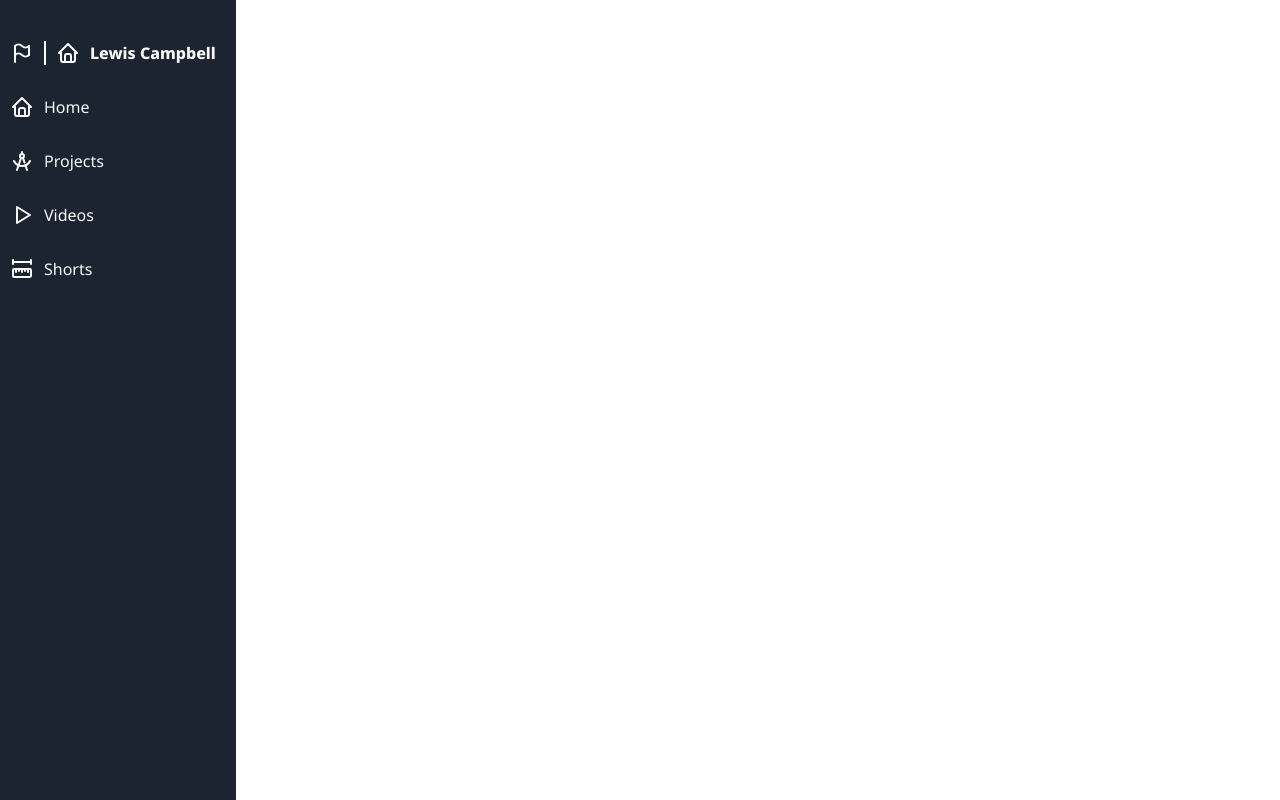
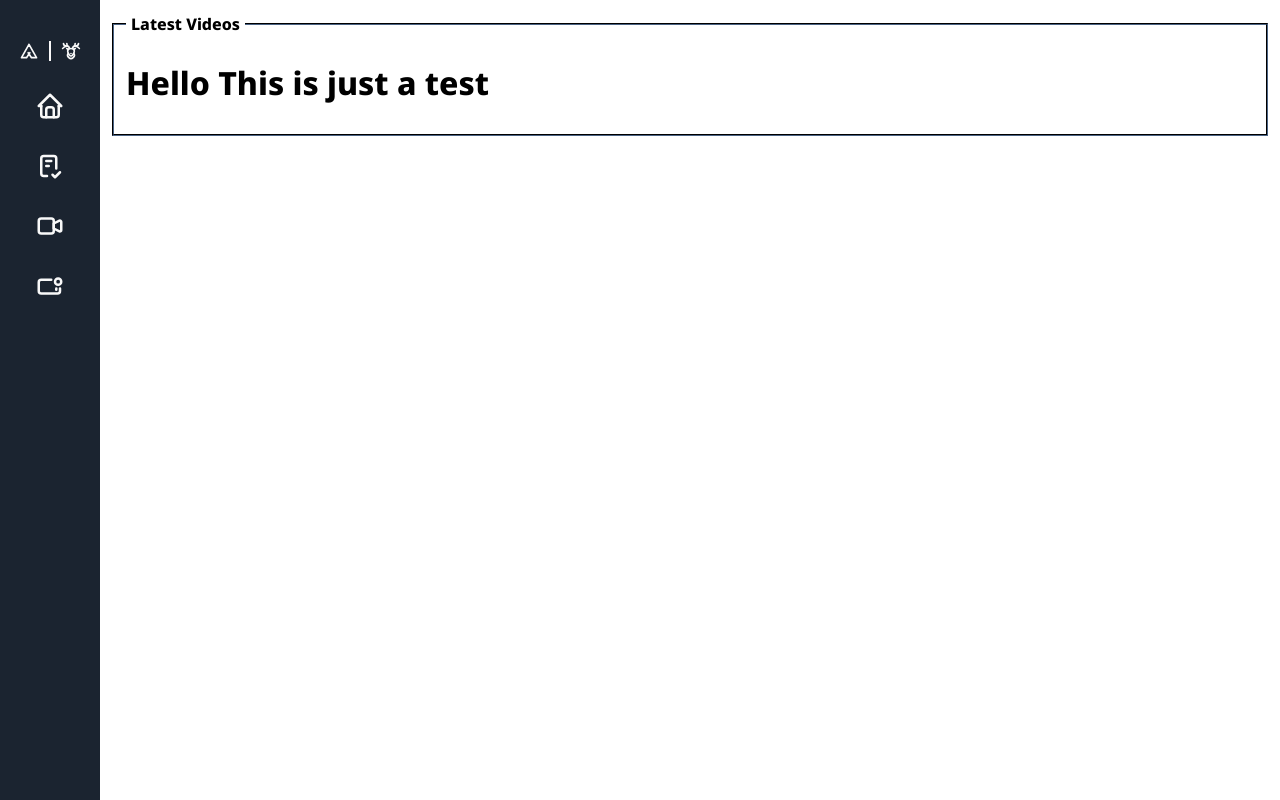
Before and after one commit to Camprowe/lewismcampbell-frontend-design, a plain HTML site: page index.html in a window 1280 px wide. Drawn offline with Linux system fonts and the light colour scheme.

Commit message:
Sidebar and Main Body done.

```diff
--- a/index.html
+++ b/index.html
@@ -37,21 +37,26 @@
             <nav>
                 <ul>
                     <li>
-                        <a>
-                            <svg xmlns="http://www.w3.org/2000/svg" class="icon icon-tabler icon-tabler-flag" width="24" height="24" viewBox="0 0 24 24" stroke-width="2" stroke="currentColor" fill="none" stroke-linecap="round" stroke-linejoin="round">
+                        <a class="brand" >
+                            <svg xmlns="http://www.w3.org/2000/svg" class="icon icon-tabler icon-tabler-tent" width="24" height="24" viewBox="0 0 24 24" stroke-width="2" stroke="currentColor" fill="none" stroke-linecap="round" stroke-linejoin="round">
                                 <path stroke="none" d="M0 0h24v24H0z" fill="none"></path>
-                                <line x1="5" y1="5" x2="5" y2="21"></line>
-                                <line x1="19" y1="5" x2="19" y2="14"></line>
-                                <path d="M5 5a5 5 0 0 1 7 0a5 5 0 0 0 7 0"></path>
-                                <path d="M5 14a5 5 0 0 1 7 0a5 5 0 0 0 7 0"></path>
+                                <path d="M11 14l4 6h6l-9 -16l-9 16h6l4 -6"></path>
                              </svg>
-                             <svg class="split-white" xmlns="http://www.w3.org/2000/svg" class="icon icon-tabler icon-tabler-home" width="24" height="24" viewBox="0 0 24 24" stroke-width="2" stroke="currentColor" fill="none" stroke-linecap="round" stroke-linejoin="round">
+                             <svg class="split-white" xmlns="http://www.w3.org/2000/svg" class="icon icon-tabler icon-tabler-deer" width="24" height="24" viewBox="0 0 24 24" stroke-width="2" stroke="currentColor" fill="none" stroke-linecap="round" stroke-linejoin="round">
                                 <path stroke="none" d="M0 0h24v24H0z" fill="none"></path>
-                                <polyline points="5 12 3 12 12 3 21 12 19 12"></polyline>
-                                <path d="M5 12v7a2 2 0 0 0 2 2h10a2 2 0 0 0 2 -2v-7"></path>
-                                <path d="M9 21v-6a2 2 0 0 1 2 -2h2a2 2 0 0 1 2 2v6"></path>
+                                <path d="M3 3c0 2 1 3 4 3c2 0 3 1 3 3"></path>
+                                <path d="M21 3c0 2 -1 3 -4 3c-2 0 -3 .333 -3 3"></path>
+                                <path d="M12 18c-1 0 -4 -3 -4 -6c0 -2 1.333 -3 4 -3s4 1 4 3c0 3 -3 6 -4 6"></path>
+                                <path d="M15.185 14.889l.095 -.18a4 4 0 1 1 -6.56 0"></path>
+                                <path d="M17 3c0 1.333 -.333 2.333 -1 3"></path>
+                                <path d="M7 3c0 1.333 .333 2.333 1 3"></path>
+                                <path d="M7 6c-2.667 .667 -4.333 1.667 -5 3"></path>
+                                <path d="M17 6c2.667 .667 4.333 1.667 5 3"></path>
+                                <path d="M8.5 10l-1.5 -1"></path>
+                                <path d="M15.5 10l1.5 -1"></path>
+                                <path d="M12 15h.01"></path>
                              </svg>
-                            <span class="brand">Lewis Campbell</span>
+                            <!-- <span class="brand">Lewis Campbell</span> -->
                         </a>
                     </li>
                     <li>
@@ -62,45 +67,40 @@
                                 <path d="M5 12v7a2 2 0 0 0 2 2h10a2 2 0 0 0 2 -2v-7"></path>
                                 <path d="M9 21v-6a2 2 0 0 1 2 -2h2a2 2 0 0 1 2 2v6"></path>
                              </svg>
-                            <span>Home</span>
+                            <!-- <span>Home</span> -->
                         </a>
                     </li>
                     <li>
                         <a>
-                            <svg xmlns="http://www.w3.org/2000/svg" class="icon icon-tabler icon-tabler-geometry" width="24" height="24" viewBox="0 0 24 24" stroke-width="2" stroke="currentColor" fill="none" stroke-linecap="round" stroke-linejoin="round">
+                            <svg xmlns="http://www.w3.org/2000/svg" class="icon icon-tabler icon-tabler-checklist" width="24" height="24" viewBox="0 0 24 24" stroke-width="2" stroke="currentColor" fill="none" stroke-linecap="round" stroke-linejoin="round">
                                 <path stroke="none" d="M0 0h24v24H0z" fill="none"></path>
-                                <path d="M7 21l4 -12m2 0l1.48 4.439m.949 2.847l1.571 4.714"></path>
-                                <circle cx="12" cy="7" r="2"></circle>
-                                <path d="M4 12c1.526 2.955 4.588 5 8 5c3.41 0 6.473 -2.048 8 -5"></path>
-                                <path d="M12 5v-2"></path>
-                            </svg>
-                            <span>Projects</span>
+                                <path d="M9.615 20h-2.615a2 2 0 0 1 -2 -2v-12a2 2 0 0 1 2 -2h8a2 2 0 0 1 2 2v8"></path>
+                                <path d="M14 19l2 2l4 -4"></path>
+                                <path d="M9 8h4"></path>
+                                <path d="M9 12h2"></path>
+                             </svg>
+                            <!-- <span>Projects</span> -->
                         </a>
                     </li>
                     <li>
                         <a>
-                            <svg xmlns="http://www.w3.org/2000/svg" class="icon icon-tabler icon-tabler-player-play" width="24" height="24" viewBox="0 0 24 24" stroke-width="2" stroke="currentColor" fill="none" stroke-linecap="round" stroke-linejoin="round">
+                            <svg xmlns="http://www.w3.org/2000/svg" class="icon icon-tabler icon-tabler-video" width="24" height="24" viewBox="0 0 24 24" stroke-width="2" stroke="currentColor" fill="none" stroke-linecap="round" stroke-linejoin="round">
                                 <path stroke="none" d="M0 0h24v24H0z" fill="none"></path>
-                                <path d="M7 4v16l13 -8z"></path>
+                                <path d="M15 10l4.553 -2.276a1 1 0 0 1 1.447 .894v6.764a1 1 0 0 1 -1.447 .894l-4.553 -2.276v-4z"></path>
+                                <rect x="3" y="6" width="12" height="12" rx="2"></rect>
                              </svg>
-                            <span>Videos</span>
+                            <!-- <span>Videos</span> -->
                         </a>
                     </li>
                     <li>
                         <a>
-                            <svg xmlns="http://www.w3.org/2000/svg" class="icon icon-tabler icon-tabler-ruler-measure" width="24" height="24" viewBox="0 0 24 24" stroke-width="2" stroke="currentColor" fill="none" stroke-linecap="round" stroke-linejoin="round">
+                            <svg xmlns="http://www.w3.org/2000/svg" class="icon icon-tabler icon-tabler-device-camera-phone" width="24" height="24" viewBox="0 0 24 24" stroke-width="2" stroke="currentColor" fill="none" stroke-linecap="round" stroke-linejoin="round">
                                 <path stroke="none" d="M0 0h24v24H0z" fill="none"></path>
-                                <path d="M19.875 12c.621 0 1.125 .512 1.125 1.143v5.714c0 .631 -.504 1.143 -1.125 1.143h-15.875a1 1 0 0 1 -1 -1v-5.857c0 -.631 .504 -1.143 1.125 -1.143h15.75z"></path>
-                                <path d="M9 12v2"></path>
-                                <path d="M6 12v3"></path>
-                                <path d="M12 12v3"></path>
-                                <path d="M18 12v3"></path>
-                                <path d="M15 12v2"></path>
-                                <path d="M3 3v4"></path>
-                                <path d="M3 5h18"></path>
-                                <path d="M21 3v4"></path>
+                                <circle cx="18.5" cy="8.5" r="2.5"></circle>
+                                <path d="M13 7h-8a2 2 0 0 0 -2 2v7a2 2 0 0 0 2 2h13a2 2 0 0 0 2 -2v-2"></path>
+                                <path d="M17 15v-1"></path>
                              </svg>
-                            <span>Shorts</span>
+                            <!-- <span>Shorts</span> -->
                         </a>
                     </li>
                 </ul>
@@ -108,7 +108,10 @@
         </header>
         <main>
             <section>
-
+                <fieldset>
+                    <legend>Latest Videos</legend>
+                    <h1>Hello This is just a test</h1>
+                </fieldset>
             </section>
         </main>
         <footer>
--- a/styles/global.css
+++ b/styles/global.css
@@ -5,11 +5,9 @@ body {
     font-family: 'Noto Sans', sans-serif;
 }
 
-.split-white {
-    border-left: 2px solid #F9F9F9;
-    height: 100%;
-    padding-left: 10px;
-    margin-left: 10px;
+Main {
+    padding: 10px;
+    margin-left: 100px;
 }
 
 /* Header */
@@ -18,6 +16,7 @@ header {
     color: #F9F9F9;
     position: fixed;
     height: 100%;
+    width: 100px;
 }
 
 header nav {
@@ -37,17 +36,42 @@ header nav ul li {
 header nav ul li a {
     display: flex;
     align-items:center;
+    justify-content: center;
 }
 
 header nav ul li a span {
     padding: 0 10px;
 }
 
-header nav ul li a img {
-    width: 20px;
-    height: 20px;
+header nav ul li a svg {
+    width: 30px;
+    height: 30px;
+}
+
+header .split-white {
+    border-left: 2px solid #F9F9F9;
+    height: 100%;
+    padding-left: 10px;
+    margin-left: 10px;
 }
 
 .brand {
     font-weight: 800;
 }
+
+.brand svg {
+    width: 20px;
+    height: 20px;
+}
+
+/* Titled Sections */
+
+fieldset {
+    border-width: 2px;
+    border-color: #1B2430;
+}
+
+fieldset legend {
+    font-weight: 800;
+    padding: 5px;
+}
```
